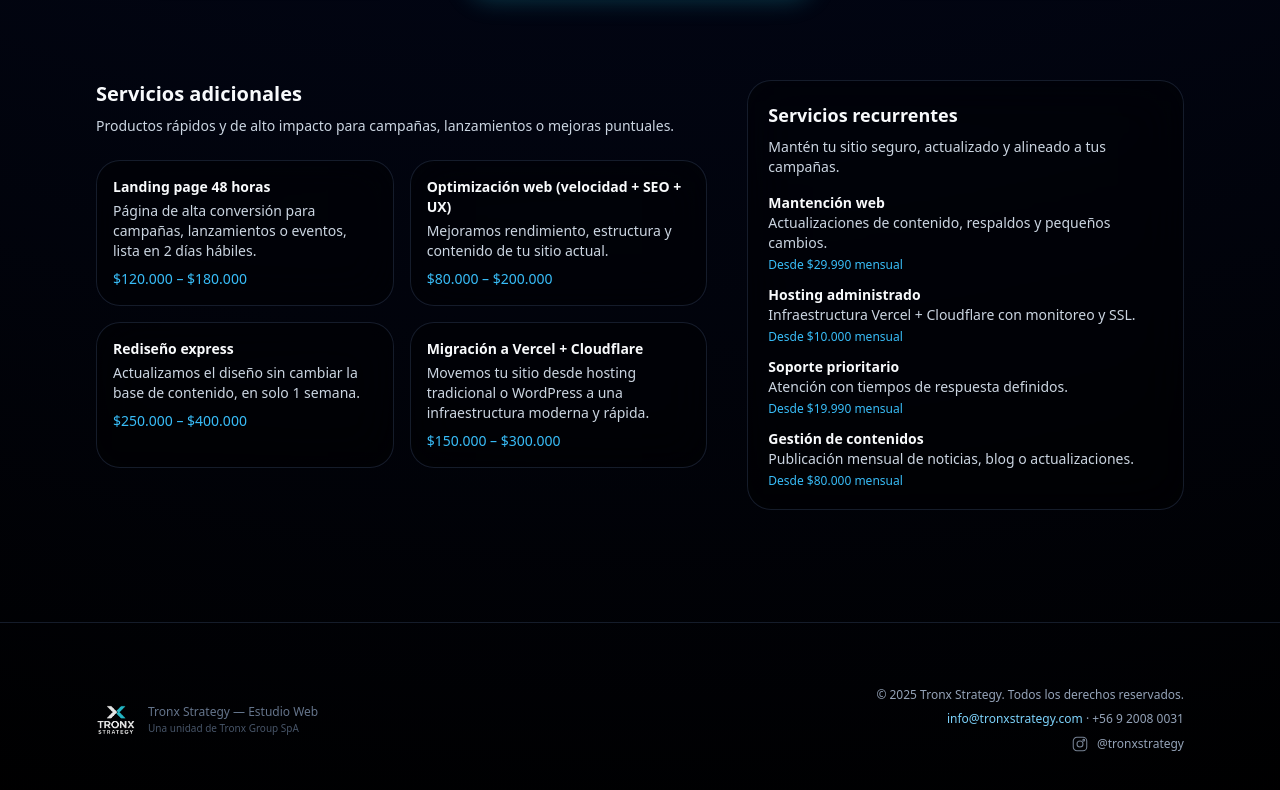
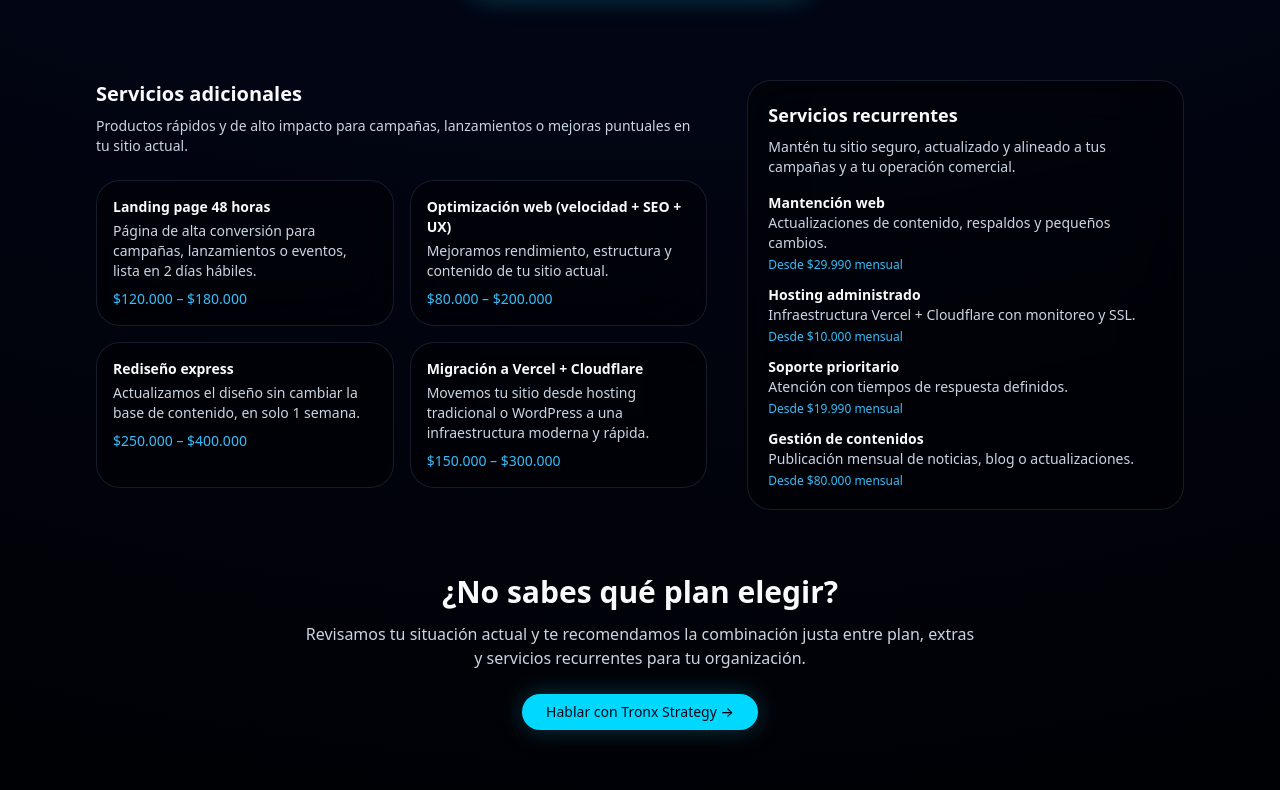
Before and after one commit to TronxGroup/Tronx-Strategy, a Next.js app: page /servicios in a window 1280 px wide. Shown: the part 1670-2460 px from the top of the page. Built offline with nearby package versions, Linux system fonts and the light colour scheme.

Commit message:
Update page.tsx

```diff
--- a/app/servicios/page.tsx
+++ b/app/servicios/page.tsx
@@ -1,6 +1,4 @@
-"use client";
-
-import Image from "next/image";
+import type { Metadata } from "next";
 
 const planos = [
   {
@@ -101,6 +99,41 @@ const recurrentes = [
   },
 ];
 
+export const metadata: Metadata = {
+  title: "Servicios y planes | Tronx Strategy",
+  description:
+    "Planes web claros para empresas, cámaras e instituciones: sitios corporativos en Next.js, landing pages rápidas, migraciones a Vercel + Cloudflare y servicios recurrentes de mantención.",
+  alternates: {
+    canonical: "/servicios",
+  },
+  openGraph: {
+    title: "Servicios y planes | Tronx Strategy",
+    description:
+      "Plan Básico, Medio y Premium para sitios corporativos modernos, más servicios adicionales y recurrentes para mantener tu web siempre al día.",
+    url: "https://www.tronxstrategy.com/servicios",
+    type: "website",
+    images: [
+      {
+        url: "/og_tronxstrategy.jpg",
+        width: 1200,
+        height: 630,
+        alt: "Tronx Strategy — Servicios web corporativos",
+      },
+    ],
+  },
+  twitter: {
+    card: "summary_large_image",
+    title: "Servicios y planes | Tronx Strategy",
+    description:
+      "Sitios web corporativos modernos, landing pages, migraciones y mantención continua para tu organización.",
+    images: ["/og_tronxstrategy.jpg"],
+  },
+  robots: {
+    index: true,
+    follow: true,
+  },
+};
+
 export default function ServiciosPage() {
   return (
     <>
@@ -117,14 +150,14 @@ export default function ServiciosPage() {
         <div className="absolute inset-0 bg-black/70 backdrop-blur-[2px]" />
 
         <div className="relative z-10 max-w-4xl mx-auto px-6 py-32">
-          <p className="section-title text-sky-300">Servicios y Planes</p>
+          <p className="section-title text-sky-300">Servicios y planes</p>
           <h1 className="text-4xl md:text-5xl font-semibold text-white tracking-tight">
             Planes claros, servicios modulares y operación continua.
           </h1>
           <p className="mt-4 text-slate-300 text-base md:text-lg">
             Elige el plan que necesitas: landing rápida, sitio corporativo o una
             solución premium con CRM. Todos los proyectos comparten el mismo
-            estándar tecnológico y de diseño.
+            estándar tecnológico, de diseño y de soporte.
           </p>
         </div>
       </section>
@@ -132,7 +165,7 @@ export default function ServiciosPage() {
       {/* CONTENIDO PRINCIPAL */}
       <div className="section mt-20">
         {/* 🔹 PLANES */}
-        <section className="grid gap-6 lg:grid-cols-3">
+        <section id="planes" className="grid gap-6 lg:grid-cols-3">
           {planos.map((plan) => (
             <article
               key={plan.name}
@@ -184,7 +217,7 @@ export default function ServiciosPage() {
             </h2>
             <p className="mt-2 text-sm text-slate-300 max-w-2xl">
               Productos rápidos y de alto impacto para campañas, lanzamientos o
-              mejoras puntuales.
+              mejoras puntuales en tu sitio actual.
             </p>
 
             <div className="mt-6 grid gap-4 md:grid-cols-2">
@@ -206,7 +239,8 @@ export default function ServiciosPage() {
               Servicios recurrentes
             </h2>
             <p className="mt-2 text-sm text-slate-300">
-              Mantén tu sitio seguro, actualizado y alineado a tus campañas.
+              Mantén tu sitio seguro, actualizado y alineado a tus campañas y
+              a tu operación comercial.
             </p>
             <ul className="mt-4 space-y-3 text-sm text-slate-200">
               {recurrentes.map((srv) => (
@@ -219,6 +253,23 @@ export default function ServiciosPage() {
             </ul>
           </div>
         </section>
+
+        {/* CTA FINAL CORTA */}
+        <section className="mt-16 text-center">
+          <h2 className="text-2xl md:text-3xl font-semibold text-slate-50">
+            ¿No sabes qué plan elegir?
+          </h2>
+          <p className="mt-3 text-sm md:text-base text-slate-300 max-w-2xl mx-auto">
+            Revisamos tu situación actual y te recomendamos la combinación justa
+            entre plan, extras y servicios recurrentes para tu organización.
+          </p>
+          <a
+            href="/contacto#form"
+            className="btn-primary mt-6 inline-flex items-center justify-center px-8 py-3"
+          >
+            Hablar con Tronx Strategy →
+          </a>
+        </section>
       </div>
     </>
   );
```
